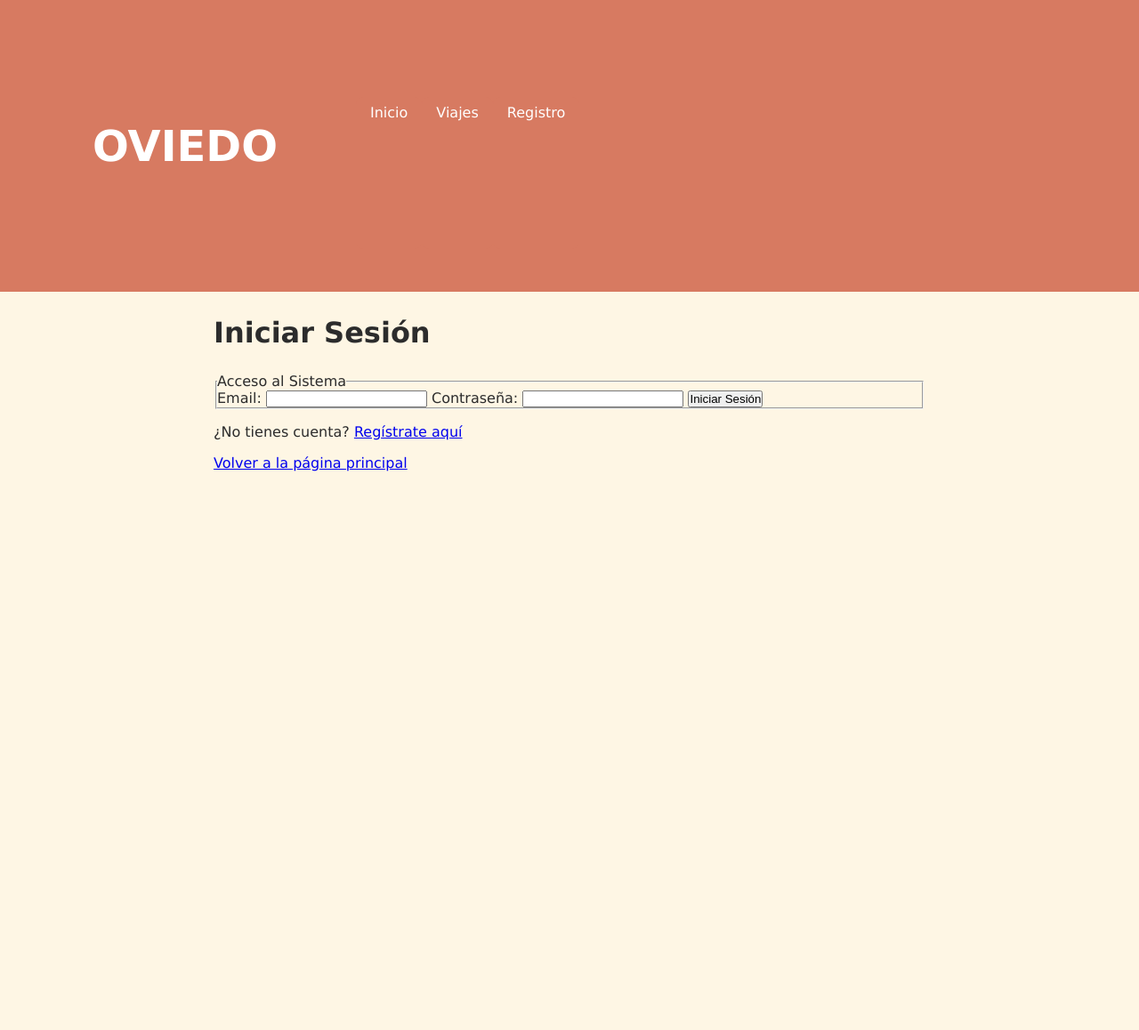
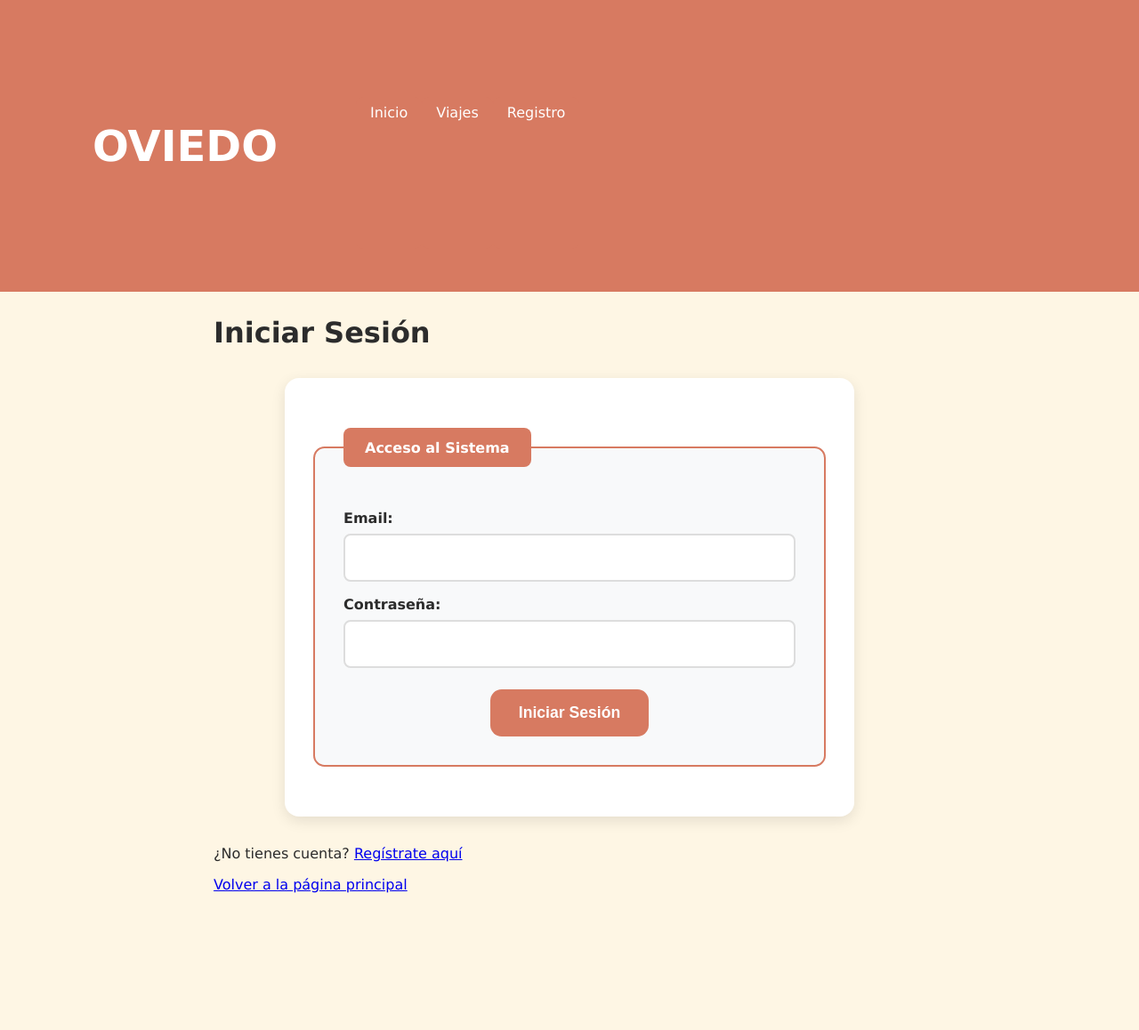
Before and after one commit to UO295662/F1Desktop, a PHP site: page /php/login.php in a window 1280 px wide. Shown: the top 1158 px of the page at 89% size. Before the commit the page ends 530 px from the top, so only its background shows below. Run offline with PHP 8.4, Linux system fonts and the light colour scheme.

Commit message:
Corregidos

```diff
--- a/estilo/estilo.css
+++ b/estilo/estilo.css
@@ -1120,3 +1120,132 @@ main section select option[value=""] {
         font-size: 1rem;
     }
 }
+form {
+    background: #fff;
+    border-radius: 1rem;
+    padding: 2rem;
+    margin: 2rem auto;
+    max-width: 40rem;
+    box-shadow: 0 0.3rem 1rem rgba(0, 0, 0, 0.1);
+}
+
+fieldset {
+    border: 2px solid #d77a61;
+    border-radius: 0.8rem;
+    padding: 2rem;
+    margin: 1.5rem 0;
+    background: #f8f9fa;
+}
+
+fieldset legend {
+    background: #d77a61;
+    color: #fff;
+    padding: 0.8rem 1.5rem;
+    border-radius: 0.5rem;
+    font-weight: 600;
+    border: none;
+}
+
+label {
+    display: block;
+    margin: 1rem 0 0.5rem 0;
+    font-weight: 600;
+    color: #2c2c2c;
+}
+
+input[type="text"],
+input[type="email"],
+input[type="password"],
+input[type="tel"],
+input[type="date"],
+input[type="number"],
+textarea,
+select {
+    width: 100%;
+    padding: 1rem;
+    border: 2px solid #ddd;
+    border-radius: 0.5rem;
+    font-size: 1rem;
+    color: #2c2c2c;
+    background: #fff;
+    box-sizing: border-box;
+}
+
+input:focus,
+textarea:focus,
+select:focus {
+    outline: none;
+    border-color: #d77a61;
+    box-shadow: 0 0 0 3px rgba(215, 122, 97, 0.2);
+}
+
+textarea {
+    resize: vertical;
+    min-height: 100px;
+    font-family: inherit;
+}
+
+select {
+    cursor: pointer;
+}
+
+input[type="submit"],
+button[type="submit"] {
+    background: #d77a61;
+    color: #fff;
+    border: none;
+    padding: 1rem 2rem;
+    border-radius: 0.8rem;
+    font-size: 1.1rem;
+    font-weight: 600;
+    cursor: pointer;
+    margin: 1.5rem auto 0;
+    display: block;
+    min-width: 150px;
+}
+
+input[type="submit"]:hover,
+button[type="submit"]:hover {
+    background: #a63d40;
+}
+
+input[type="submit"]:disabled,
+button[type="submit"]:disabled {
+    background: #ccc;
+    cursor: not-allowed;
+}
+
+input[type="file"] {
+    padding: 0.8rem;
+    border: 2px dashed #d77a61;
+    border-radius: 0.5rem;
+    background: #f8f9fa;
+    cursor: pointer;
+}
+
+input[type="radio"],
+input[type="checkbox"] {
+    width: auto;
+    margin-right: 0.8rem;
+    transform: scale(1.2);
+}
+
+/* Responsive */
+@media (max-width: 768px) {
+    form {
+        margin: 1rem;
+        padding: 1.5rem;
+        max-width: none;
+    }
+
+    fieldset {
+        padding: 1.5rem;
+        margin: 1rem 0;
+    }
+
+    input[type="submit"],
+    button[type="submit"] {
+        width: 100%;
+        min-width: auto;
+    }
+}
--- a/js/juego.js
+++ b/js/juego.js
@@ -219,7 +219,7 @@ class TestConocimientos {
             <article>
                 <h3>¡Test Completado!</h3>
                 <section>
-                    <p><strong>Tu puntuación: ${puntuacion}/10</strong></p>
+                    <h3>Tu puntuación: ${puntuacion}/10</h3>
                     <p>(${(puntuacion * 10)}%)</p>
                 </section>
                 <p>${mensaje}</p>
--- a/php/login.php
+++ b/php/login.php
@@ -49,7 +49,7 @@ if ($_SERVER['REQUEST_METHOD'] === 'POST') {
         <p><?= htmlspecialchars($error) ?></p>
     <?php endif; ?>
 
-    <form method="POST" action="">
+    <form method="POST" action="login.php">
         <fieldset>
             <legend>Acceso al Sistema</legend>
 
--- a/php/reservar.php
+++ b/php/reservar.php
@@ -96,7 +96,7 @@ if ($_SERVER['REQUEST_METHOD'] === 'POST') {
         <p><strong>No hay horarios disponibles para este recurso en este momento.</strong></p>
         <p><a href="viajes.php">← Volver al catálogo</a></p>
     <?php else: ?>
-        <form method="POST" action="">
+        <form method="POST" action="reservar.php?id=<?= $recursoId ?>">
             <fieldset>
                 <legend>Datos de la Reserva</legend>
 
--- a/rutas.html
+++ b/rutas.html
@@ -17,9 +17,9 @@
     <header>
         <h1><a href="index.html" title="Ir a la página principal">Oviedo</a></h1>
         <nav>
-             <a href="index.html" title="Inicio Oviedo" >Inicio</a>
+            <a href="index.html" title="Inicio Oviedo" >Inicio</a>
             <a href="juego.html" title="Juego Oviedo">Juego</a>
-            <a href="rutas.html" title="Rutas Oviedo" class="active">Rutas</a>
+            <a href="rutas.html" title="Rutas Oviedo"  class="active" >Rutas</a>
             <a href="php/login.php" title="Reservas Oviedo">Reservas</a>
             <a href="meteorologia.html" title="Meteorología Oviedo" >Meteorología</a>
             <a href="gastronomia.html" title="Gastronomia Oviedo">Gastronomia</a>
```
Also changed, not shown: index.html (+1 -38 lines), js/rutas.js (+23 -30 lines), js/turismo.js (+39 -13 lines).
